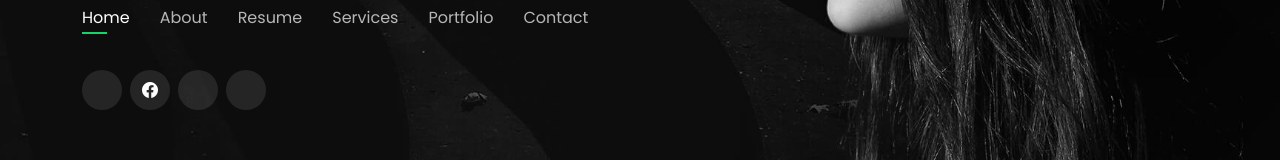
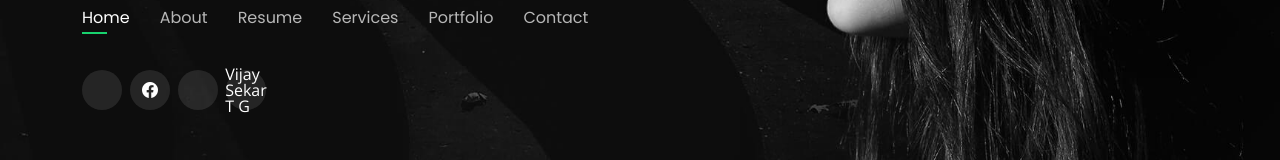
Before and after one commit to Code-with-vijaysekar/Vijay-S-Portfolio-, a plain HTML site: page index.html in a window 1280 px wide. Shown: the part 408-568 px from the top of the page. Drawn offline with nearby package versions, Linux system fonts and the light colour scheme.

Commit message:
Update index.html

```diff
--- a/index.html
+++ b/index.html
@@ -63,7 +63,8 @@
         <a href="#" class="twitter"><i class="bi bi-https://x.com/akhilvijay268"></i></a>
         <a href="#" class="facebook"><i class="bi bi-facebook"></i></a>
         <a href="#" class="instagram"><i class="bi bi-"></i></a>
-        <a href="#" class="linkedin"><i class="http:www.linkedin.com/in/vijaysekartg"></i></a>
+        <a href="https://www.linkedin.com/in/vijaysekartg" class="linkedin"><i class="icon-linkedin"></i> Vijay Sekar T G</a>
+
       </div>
 
     </div>
```
